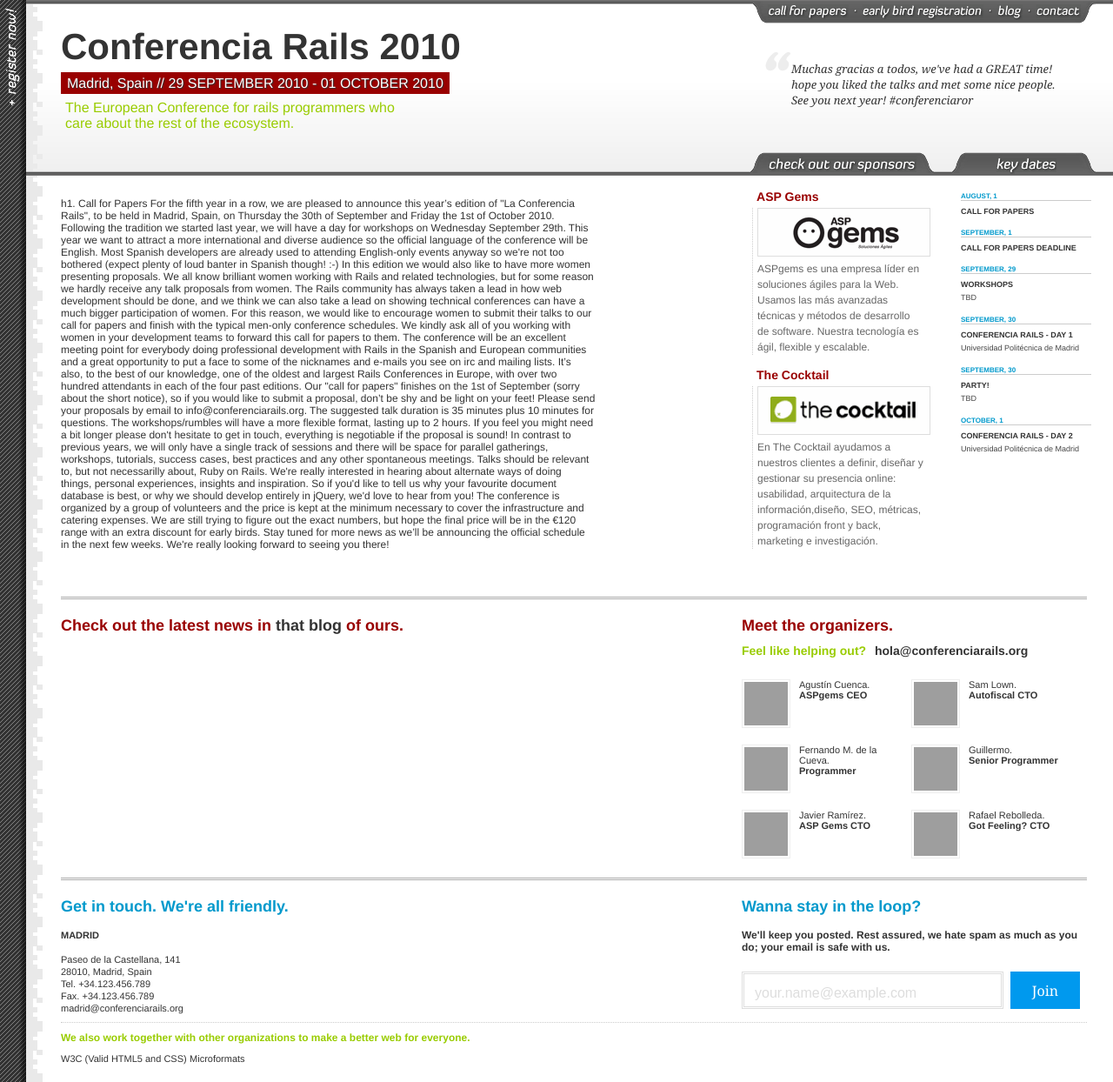
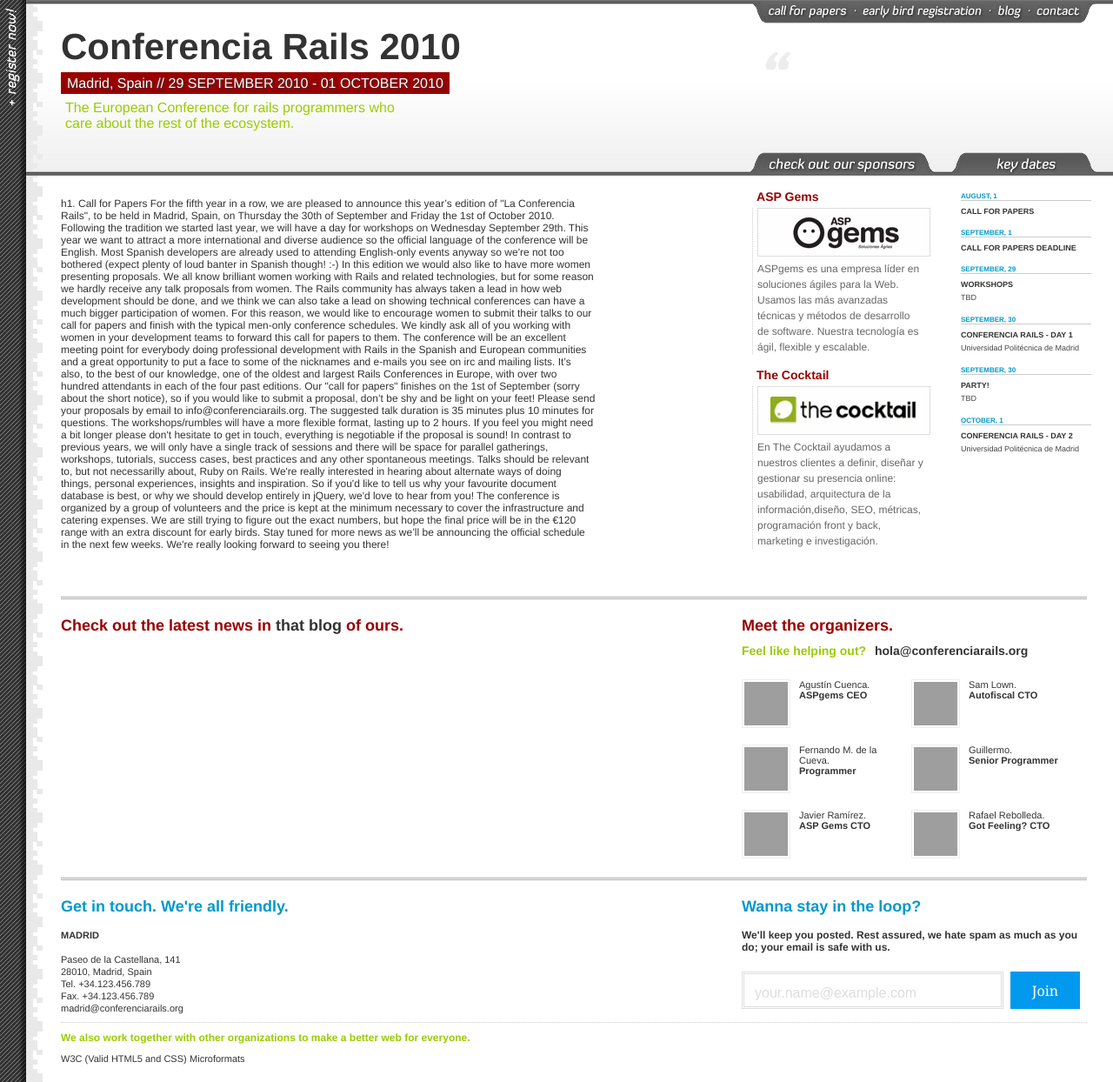
Before and after one commit to ConferenciaRails/conferenciarails.github.com, a Jekyll site: the page built from index.html, in a window 1280 px wide, cut to the strip 0-1244 px from the top of the page. Shown: the whole strip at 87% size. Built offline with Jekyll 4.4.1, drawn with Linux system fonts in a browser that asks for light colours; the list of posts is cut into pages by our own code; comment, search, counter and statistics services are not loaded; grey boxes are pictures that could not be loaded.

Commit message:
Removing sample twitter text

```diff
--- a/_includes/layout/header.html
+++ b/_includes/layout/header.html
@@ -21,7 +21,7 @@
 
     <div id="twitter_stream">
       <blockquote>
-        <p><a href="http://twitter.com/conferenciaror" id="latest_twitter">Muchas gracias a todos, we've had a GREAT time! hope you liked the talks and met some nice people. See you next year! #conferenciaror</a></p>
+        <p><a href="http://twitter.com/conferenciaror" id="latest_twitter"></a></p>
       </blockquote>
     </div>
 
```
